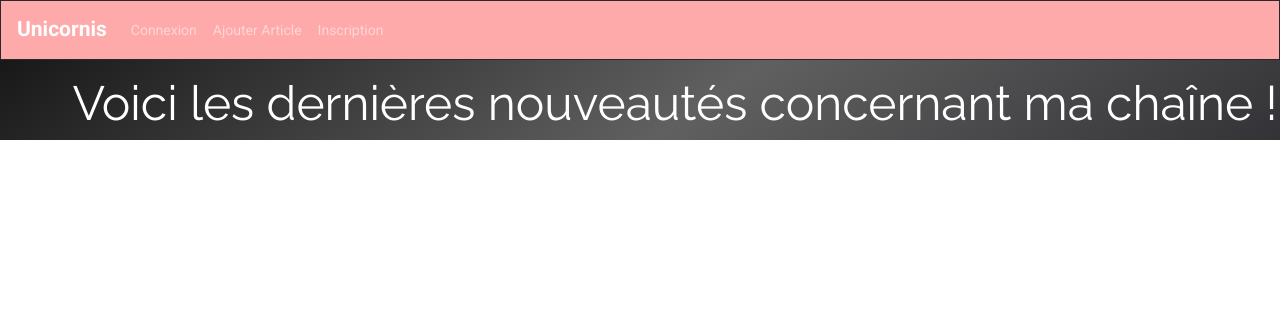
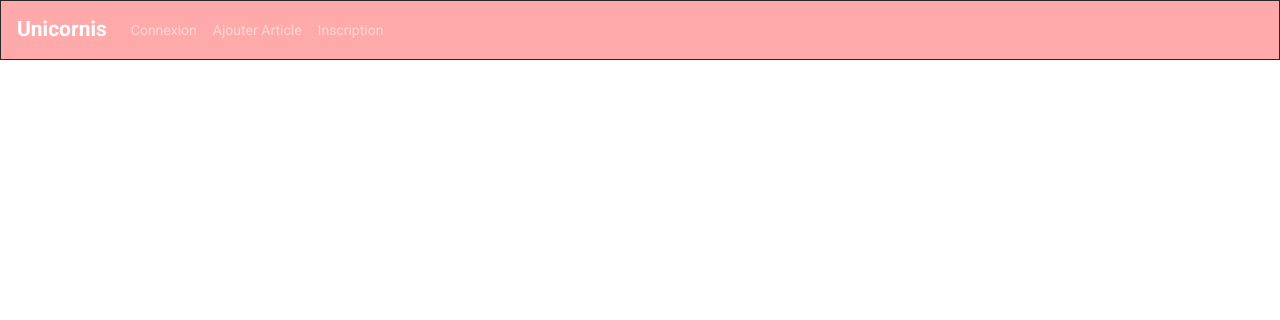
Before and after one commit to Laura-lbk/UnicornisParty, a Symfony app: template templates/news/home.html.twig in a window 1280 px wide. Shown: the top 320 px of the page. Run offline with Twig, Linux system fonts and the light colour scheme; the template is opened without the code that fills it, so the values that code supplies are empty; some libraries are stand-ins or nearby versions.

Commit message:
modif css et essai d'un regex sur le username

```diff
--- a/public/css/displaynews.css
+++ b/public/css/displaynews.css
@@ -33,7 +33,6 @@
 }
 
 .jumbotron:hover{
-    box-shadow: 10px 10px 5px rgb(39, 37, 37);
     cursor: pointer;
 }
 
--- a/public/css/header.css
+++ b/public/css/header.css
@@ -1,5 +1,5 @@
 .bodybackground{
-    background: linear-gradient(325deg, rgba(51,51,55,1) 0%, rgba(96,96,96,1) 45%, rgba(25,24,24,1) 100%);
+    background: #fff;
     background-size: cover;
     height: 100%;
     background-repeat: no-repeat;
--- a/src/Entity/User.php
+++ b/src/Entity/User.php
@@ -29,6 +29,8 @@ class User implements UserInterface
 
     /**
      * @ORM\Column(type="string", length=255)
+     * * @Assert\Length(min="4", minMessage="Votre pseudo doit avoir minimum 4 caractères", max="16", maxMessage="votre pseudo doit avoir maximum 16 caractères")
+     * * @Assert\Regex("/^[a-zA-Z0-9]([._](?![._])|[a-zA-Z0-9]){6,18}[a-zA-Z0-9]$/", message="votre pseudo doit contenir uniquement des caractères alphanumériques, des _ et des .")
      */
     private $username;
 
```
